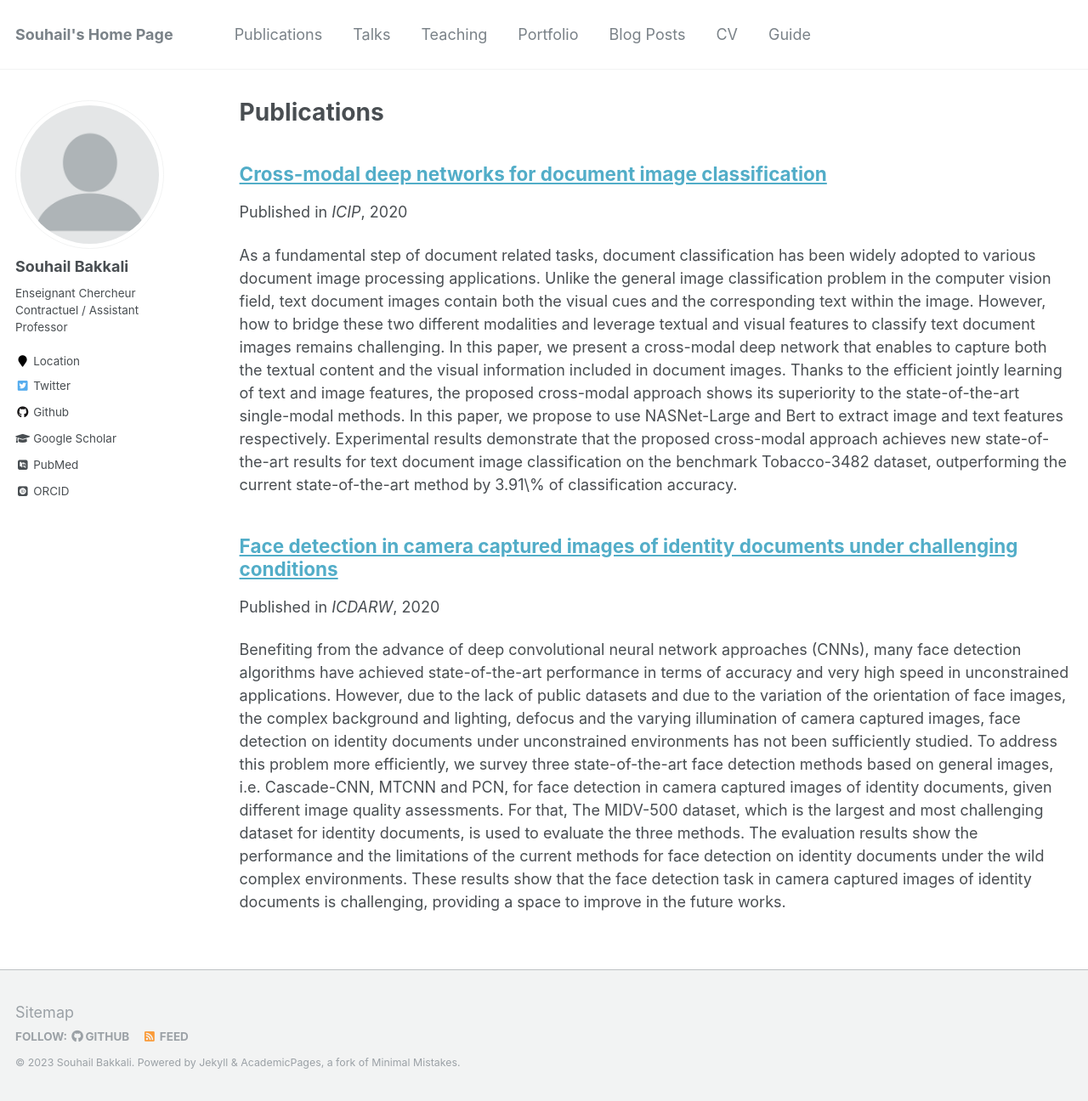
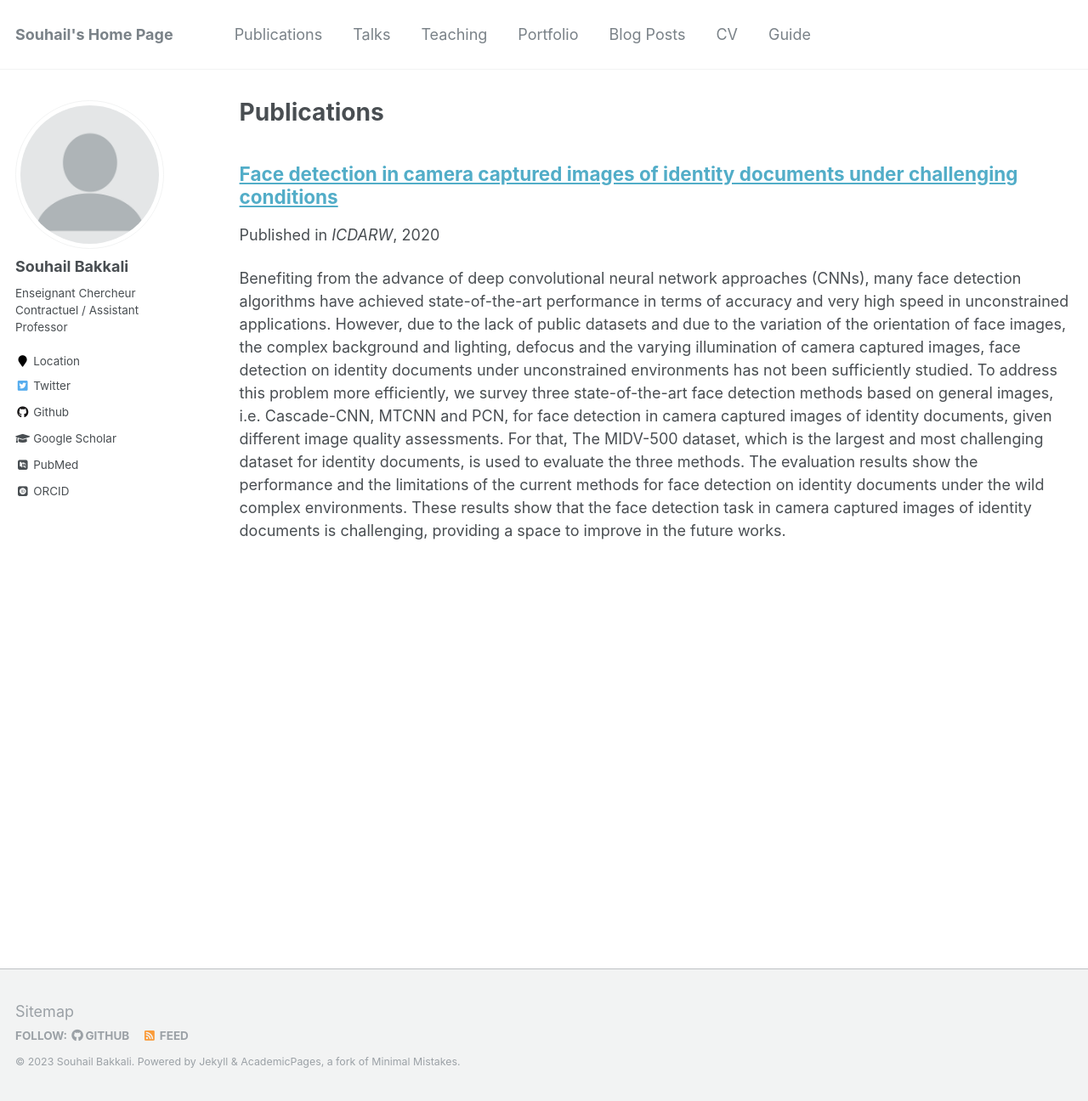
Before and after one commit to Sbakkalii/Sbakkalii.github.io, a Jekyll site: the page built from _pages/publications.md, in a window 1280 px wide and 1296 px high. Shown: the whole window at 85% size. Built offline with Jekyll 4.4.1, drawn with Linux system fonts in a browser that asks for light colours; some web fonts are replaced.

Commit message:
Update icip.md

```diff
--- a/_publications/icip.md
+++ b/_publications/icip.md
@@ -1,13 +1,3 @@
----
-title: "Cross-modal deep networks for document image classification"
-collection: publications
-permalink: /publication/icip
-#excerpt: ''
-date: 2020-10-1
-venue: 'ICIP'
-#paperurl: 'https://arxiv.org/pdf/1911.03567.pdf'
-#citation: 'Bakkali, S., Ming, Z., Coustaty, M., & Rusiñol, M. (2020, October). Cross-modal deep networks for document image classification. In 2020 IEEE International Conference on Image Processing (ICIP) (pp. 2556-2560). IEEE. (Core rang B)'
----
 As a fundamental step of document related tasks, document classification has been widely adopted to various document image processing applications. Unlike the general image classification problem in the computer vision field, text document images contain both the visual cues and the corresponding text within the image. However, how to bridge these two different modalities and leverage textual and visual features to classify text document images remains challenging. In this paper, we present a cross-modal deep network that enables to capture both the textual content and the visual information included in document images. Thanks to the efficient jointly learning of text and image features, the proposed cross-modal approach shows its superiority to the state-of-the-art single-modal methods. In this paper, we propose to use NASNet-Large and Bert to extract image and text features respectively. Experimental results demonstrate that the proposed cross-modal approach achieves new state-of-the-art results for text document image classification on the benchmark Tobacco-3482 dataset, outperforming the current state-of-the-art method by 3.91\% of classification accuracy.
 
 [Download Full paper](https://arxiv.org/pdf/1911.03567.pdf)
```
